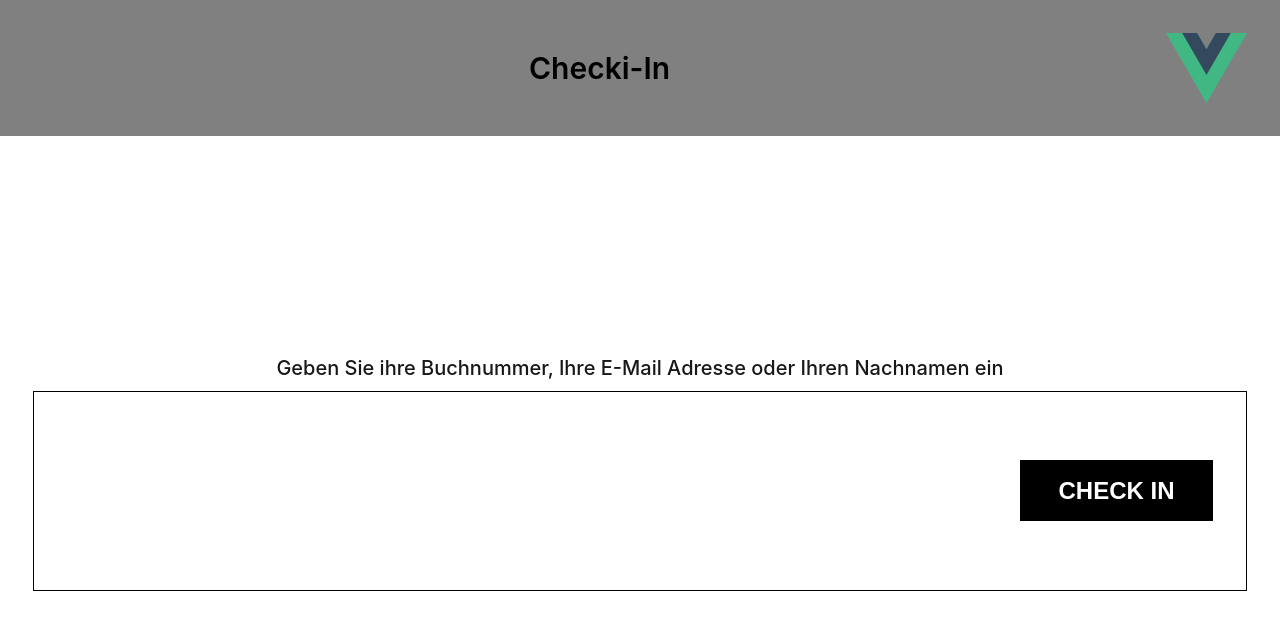
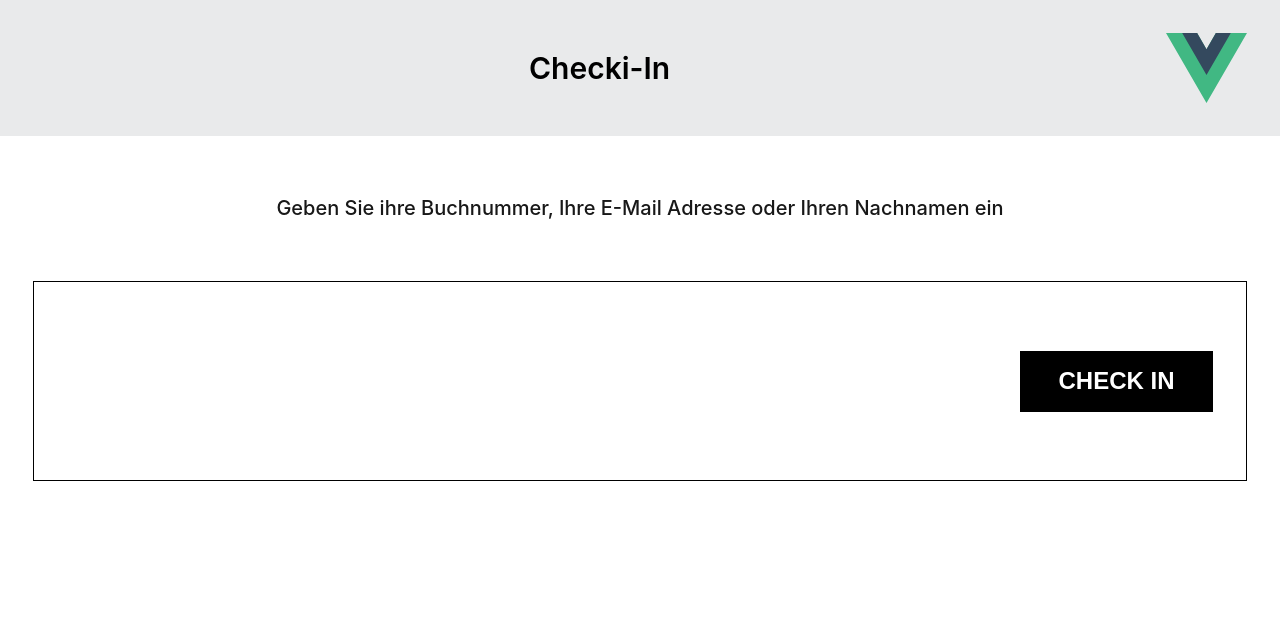
Before and after one commit to patschwendeman/checkin-vue-app, a Vue app: page /auth in a window 1280 px wide. Shown: the top 630 px of the page. Built offline with nearby package versions, Linux system fonts and the light colour scheme.

Commit message:
Add styling

```diff
--- a/src/views/VisitorNumberView.vue
+++ b/src/views/VisitorNumberView.vue
@@ -4,11 +4,24 @@ import VisitorNumberInputField from '../components/VisitorNumberInputField.vue'
 </script>
 
 <template>
-  <MainHeader headline="Checki-In" backgroundColor="grey" />
+  <MainHeader headline="Checki-In" backgroundColor="#e9eaeb" />
   <div class="content">
-    <p>Geben Sie ihre Buchnummer, Ihre E-Mail Adresse oder Ihren Nachnamen ein</p>
-    <VisitorNumberInputField />
+    <div class="visitorNumber-container">
+      <p>Geben Sie ihre Buchnummer, Ihre E-Mail Adresse oder Ihren Nachnamen ein</p>
+      <VisitorNumberInputField />
+    </div>
   </div>
 </template>
 
-<style></style>
+<style>
+.visitorNumber-container {
+  width: 100%;
+  height: 100%;
+  display: flex;
+  flex-direction: column;
+  align-items: center;
+  text-align: center;
+  margin-top: 50px;
+  gap: 50px;
+}
+</style>
```
